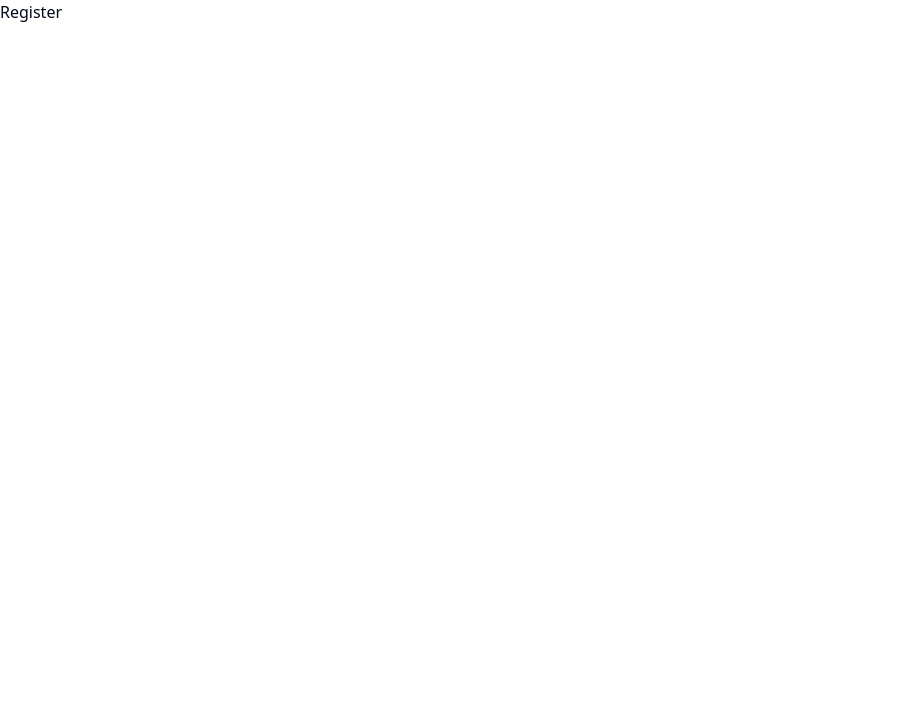
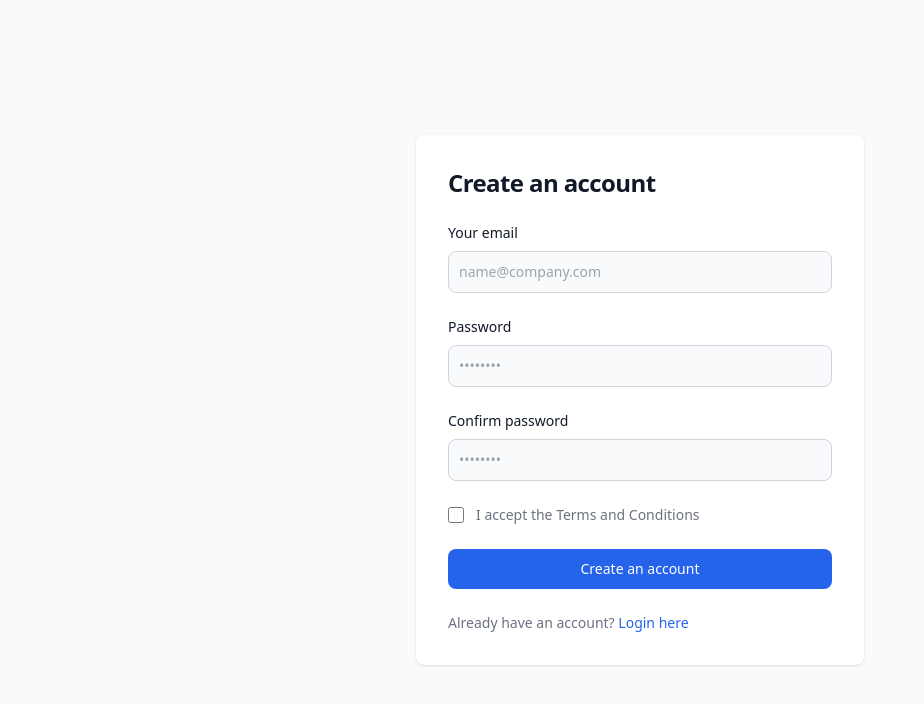
Before and after one commit to lehao190/Ecommerce-Nextjs, a Next.js app: page /register in a window 1280 px wide. Shown: the top 704 px of the page, without its empty margins (0-924 px from the left). Built offline with nearby package versions, Linux system fonts and the light colour scheme.

Commit message:
base templates for login and signup pages

```diff
--- a/src/app/login/page.tsx
+++ b/src/app/login/page.tsx
@@ -1,11 +1,89 @@
-import React from 'react'
+import React from 'react';
 
-type Props = {}
+type Props = {};
 
 const Login = (props: Props) => {
   return (
-    <div>Login</div>
-  )
-}
+    <div>
+      <section className="bg-gray-50 dark:bg-gray-900">
+        <div className="flex flex-col items-center justify-center px-6 py-8 mx-auto md:h-screen lg:py-0">
+          <div className="w-full bg-white rounded-lg shadow dark:border md:mt-0 sm:max-w-md xl:p-0 dark:bg-gray-800 dark:border-gray-700">
+            <div className="p-6 space-y-4 md:space-y-6 sm:p-8">
+              <h1 className="text-xl font-bold leading-tight tracking-tight text-gray-900 md:text-2xl dark:text-white">
+                Sign in to your account
+              </h1>
+              <form className="space-y-4 md:space-y-6" action="#">
+                <div>
+                  <label
+                    htmlFor="email"
+                    className="block mb-2 text-sm font-medium text-gray-900 dark:text-white"
+                  >
+                    Your email
+                  </label>
+                  <input
+                    type="email"
+                    name="email"
+                    id="email"
+                    className="bg-gray-50 border border-gray-300 text-gray-900 sm:text-sm rounded-lg focus:ring-primary-600 focus:border-primary-600 block w-full p-2.5 dark:bg-gray-700 dark:border-gray-600 dark:placeholder-gray-400 dark:text-white dark:focus:ring-blue-500 dark:focus:border-blue-500"
+                    placeholder="name@company.com"
+                  />
+                </div>
+                <div>
+                  <label
+                    htmlFor="password"
+                    className="block mb-2 text-sm font-medium text-gray-900 dark:text-white"
+                  >
+                    Password
+                  </label>
+                  <input
+                    type="password"
+                    name="password"
+                    id="password"
+                    placeholder="••••••••"
+                    className="bg-gray-50 border border-gray-300 text-gray-900 sm:text-sm rounded-lg focus:ring-primary-600 focus:border-primary-600 block w-full p-2.5 dark:bg-gray-700 dark:border-gray-600 dark:placeholder-gray-400 dark:text-white dark:focus:ring-blue-500 dark:focus:border-blue-500"
+                  />
+                </div>
+                <div className="flex items-center justify-between">
+                  <a
+                    href="#"
+                    className="text-sm font-medium text-primary-600 hover:underline dark:text-primary-500"
+                  >
+                    Forgot password?
+                  </a>
+                </div>
+                <button
+                  type="submit"
+                  className="w-full text-white bg-blue-600 hover:bg-primary-700 focus:ring-4 focus:outline-none focus:ring-primary-300 font-medium rounded-lg text-sm px-5 py-2.5 text-center dark:bg-primary-600 dark:hover:bg-primary-700 dark:focus:ring-primary-800"
+                >
+                  Sign in
+                </button>
+                <p className="text-sm font-light text-gray-500 dark:text-gray-400">
+                  Don’t have an account yet?{' '}
+                  <a
+                    href="#"
+                    className="font-medium text-primary-600 hover:underline dark:text-primary-500"
+                  >
+                    Sign up
+                  </a>
+                </p>
+              </form>
+            </div>
+          </div>
+        </div>
+      </section>
 
-export default Login
+      {/* <div className="relative">
+        <div className="absolute inset-0 flex items-center">
+          <span className="w-full border-t" />
+        </div>
+        <div className="relative flex justify-center text-xs uppercase">
+          <span className="bg-background px-2 text-muted-foreground">
+            Or continue with
+          </span>
+        </div>
+      </div> */}
+    </div>
+  );
+};
+
+export default Login;
--- a/src/app/register/page.tsx
+++ b/src/app/register/page.tsx
@@ -1,11 +1,107 @@
-import React from 'react'
+import React from 'react';
 
-type Props = {}
+type Props = {};
 
 const Register = (props: Props) => {
   return (
-    <div>Register</div>
-  )
-}
+    <section className="bg-gray-50 dark:bg-gray-900">
+      <div className="flex flex-col items-center justify-center px-6 py-8 mx-auto md:h-screen lg:py-0">
+        <div className="w-full bg-white rounded-lg shadow dark:border md:mt-0 sm:max-w-md xl:p-0 dark:bg-gray-800 dark:border-gray-700">
+          <div className="p-6 space-y-4 md:space-y-6 sm:p-8">
+            <h1 className="text-xl font-bold leading-tight tracking-tight text-gray-900 md:text-2xl dark:text-white">
+              Create an account
+            </h1>
+            <form className="space-y-4 md:space-y-6" action="#">
+              <div>
+                <label
+                  htmlFor="email"
+                  className="block mb-2 text-sm font-medium text-gray-900 dark:text-white"
+                >
+                  Your email
+                </label>
+                <input
+                  type="email"
+                  name="email"
+                  id="email"
+                  className="bg-gray-50 border border-gray-300 text-gray-900 sm:text-sm rounded-lg focus:ring-primary-600 focus:border-primary-600 block w-full p-2.5 dark:bg-gray-700 dark:border-gray-600 dark:placeholder-gray-400 dark:text-white dark:focus:ring-blue-500 dark:focus:border-blue-500"
+                  placeholder="name@company.com"
+                />
+              </div>
+              <div>
+                <label
+                  htmlFor="password"
+                  className="block mb-2 text-sm font-medium text-gray-900 dark:text-white"
+                >
+                  Password
+                </label>
+                <input
+                  type="password"
+                  name="password"
+                  id="password"
+                  placeholder="••••••••"
+                  className="bg-gray-50 border border-gray-300 text-gray-900 sm:text-sm rounded-lg focus:ring-primary-600 focus:border-primary-600 block w-full p-2.5 dark:bg-gray-700 dark:border-gray-600 dark:placeholder-gray-400 dark:text-white dark:focus:ring-blue-500 dark:focus:border-blue-500"
+                />
+              </div>
+              <div>
+                <label
+                  htmlFor="confirm-password"
+                  className="block mb-2 text-sm font-medium text-gray-900 dark:text-white"
+                >
+                  Confirm password
+                </label>
+                <input
+                  type="confirm-password"
+                  name="confirm-password"
+                  id="confirm-password"
+                  placeholder="••••••••"
+                  className="bg-gray-50 border border-gray-300 text-gray-900 sm:text-sm rounded-lg focus:ring-primary-600 focus:border-primary-600 block w-full p-2.5 dark:bg-gray-700 dark:border-gray-600 dark:placeholder-gray-400 dark:text-white dark:focus:ring-blue-500 dark:focus:border-blue-500"
+                />
+              </div>
+              <div className="flex items-start">
+                <div className="flex items-center h-5">
+                  <input
+                    id="terms"
+                    aria-describedby="terms"
+                    type="checkbox"
+                    className="w-4 h-4 border border-gray-300 rounded bg-gray-50 focus:ring-3 focus:ring-primary-300 dark:bg-gray-700 dark:border-gray-600 dark:focus:ring-primary-600 dark:ring-offset-gray-800"
+                  />
+                </div>
+                <div className="ml-3 text-sm">
+                  <label
+                    htmlFor="terms"
+                    className="font-light text-gray-500 dark:text-gray-300"
+                  >
+                    I accept the{' '}
+                    <a
+                      className="font-medium text-primary-600 hover:underline dark:text-primary-500"
+                      href="#"
+                    >
+                      Terms and Conditions
+                    </a>
+                  </label>
+                </div>
+              </div>
+              <button
+                type="submit"
+                className="w-full text-white bg-blue-600 hover:bg-blue-700 focus:ring-4 focus:outline-none focus:ring-blue-300 font-medium rounded-lg text-sm px-5 py-2.5 text-center dark:bg-blue-600 dark:hover:bg-blue-700 dark:focus:ring-blue-800"
+              >
+                Create an account
+              </button>
+              <p className="text-sm font-light text-gray-500 dark:text-gray-400">
+                Already have an account?{' '}
+                <a
+                  href="#"
+                  className="font-medium text-blue-600 hover:underline dark:text-blue-500"
+                >
+                  Login here
+                </a>
+              </p>
+            </form>
+          </div>
+        </div>
+      </div>
+    </section>
+  );
+};
 
-export default Register
+export default Register;
```
